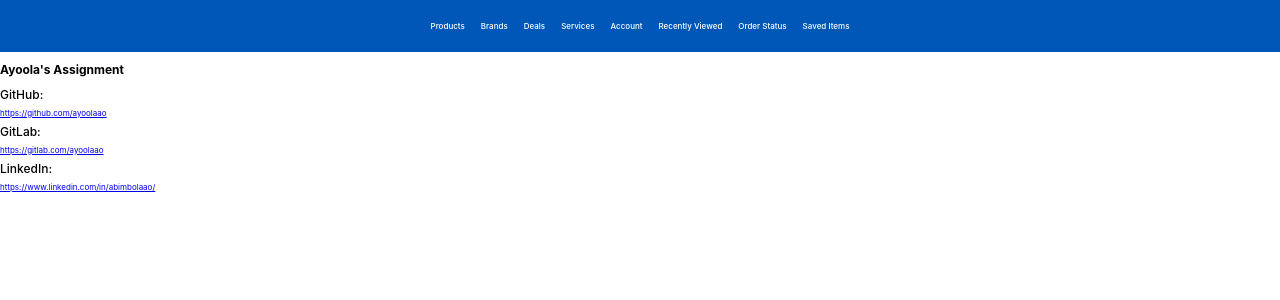
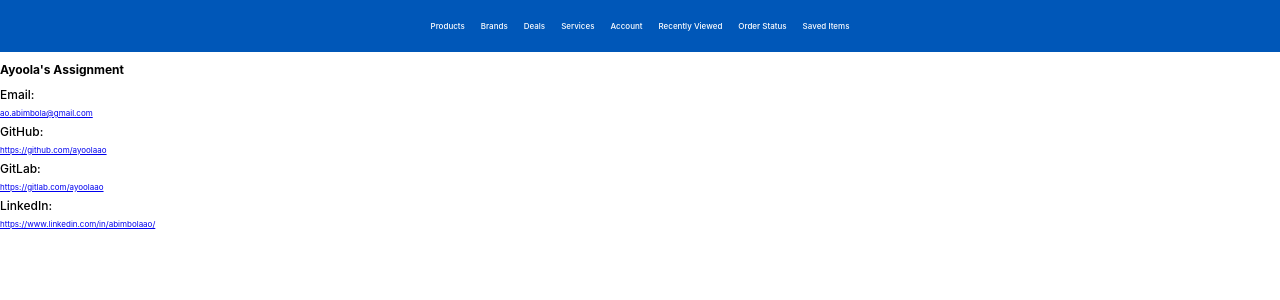
Before and after one commit to ayoolaao/feengineernpwassingment, a React (Create React App) app: page / in a window 1280 px wide. Shown: the top 300 px of the page. Built offline with nearby package versions, Linux system fonts and the light colour scheme.

Commit message:
updated email

```diff
--- a/src/screens/home/Home.js
+++ b/src/screens/home/Home.js
@@ -4,9 +4,10 @@ const Home = () => {
   return (
     <div>
       <h2>Ayoola's Assignment</h2>
-      <div><h1>GitHub: </h1><a href='https://github.com/ayoolaao'>https://github.com/ayoolaao</a></div>
-      <div><h1>GitLab: </h1><a href='https://gitlab.com/ayoolaao'>https://gitlab.com/ayoolaao</a></div>
-      <div><h1>LinkedIn: </h1><a href='https://www.linkedin.com/in/abimbolaao/'>https://www.linkedin.com/in/abimbolaao/</a></div>
+      <div><h1>Email: </h1><a href='mailto:ao.abimbola@gmail.com' target="_blank" rel="noreferrer">ao.abimbola@gmail.com</a></div>
+      <div><h1>GitHub: </h1><a href='https://github.com/ayoolaao' target="_blank" rel="noreferrer">https://github.com/ayoolaao</a></div>
+      <div><h1>GitLab: </h1><a href='https://gitlab.com/ayoolaao' target="_blank" rel="noreferrer">https://gitlab.com/ayoolaao</a></div>
+      <div><h1>LinkedIn: </h1><a href='https://www.linkedin.com/in/abimbolaao/' target="_blank" rel="noreferrer">https://www.linkedin.com/in/abimbolaao/</a></div>
     </div>
   );
 };
```
Also changed, not shown: 1 other file (tests, documents, lock files or other folders).
